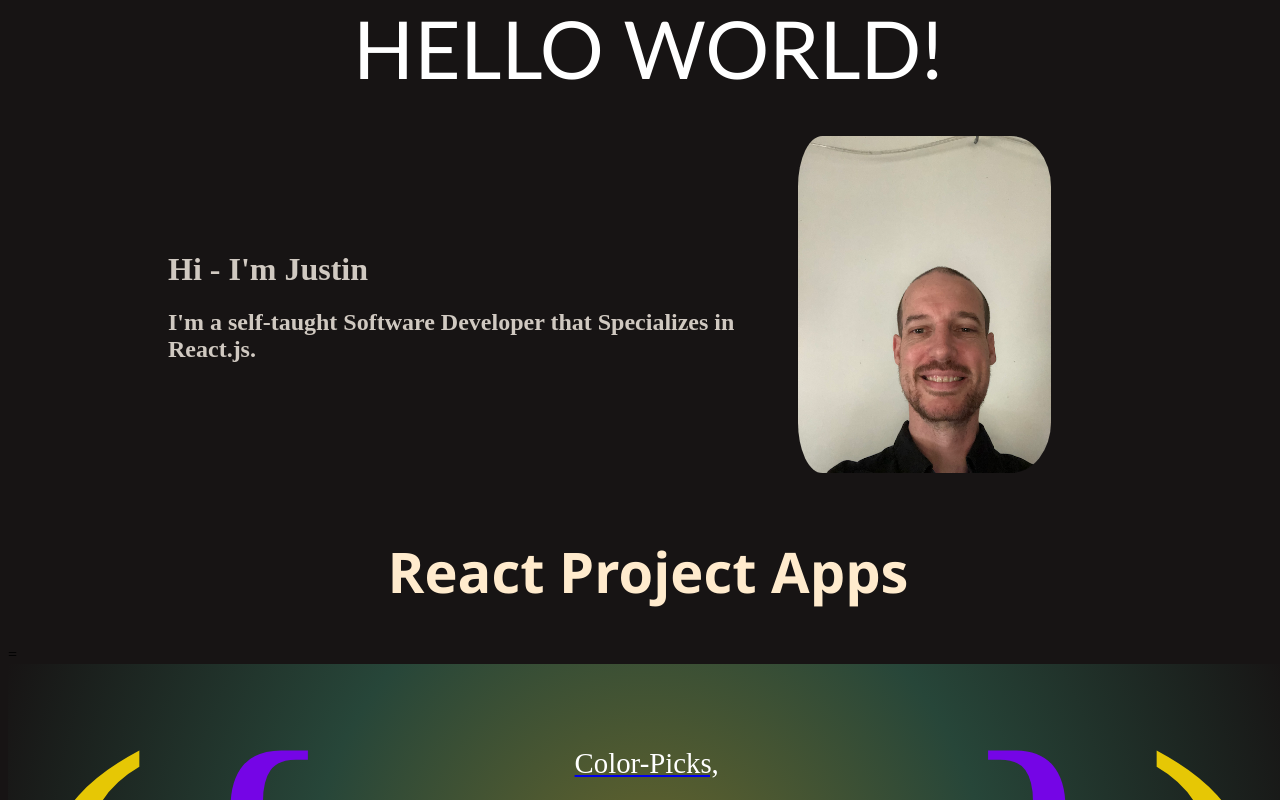
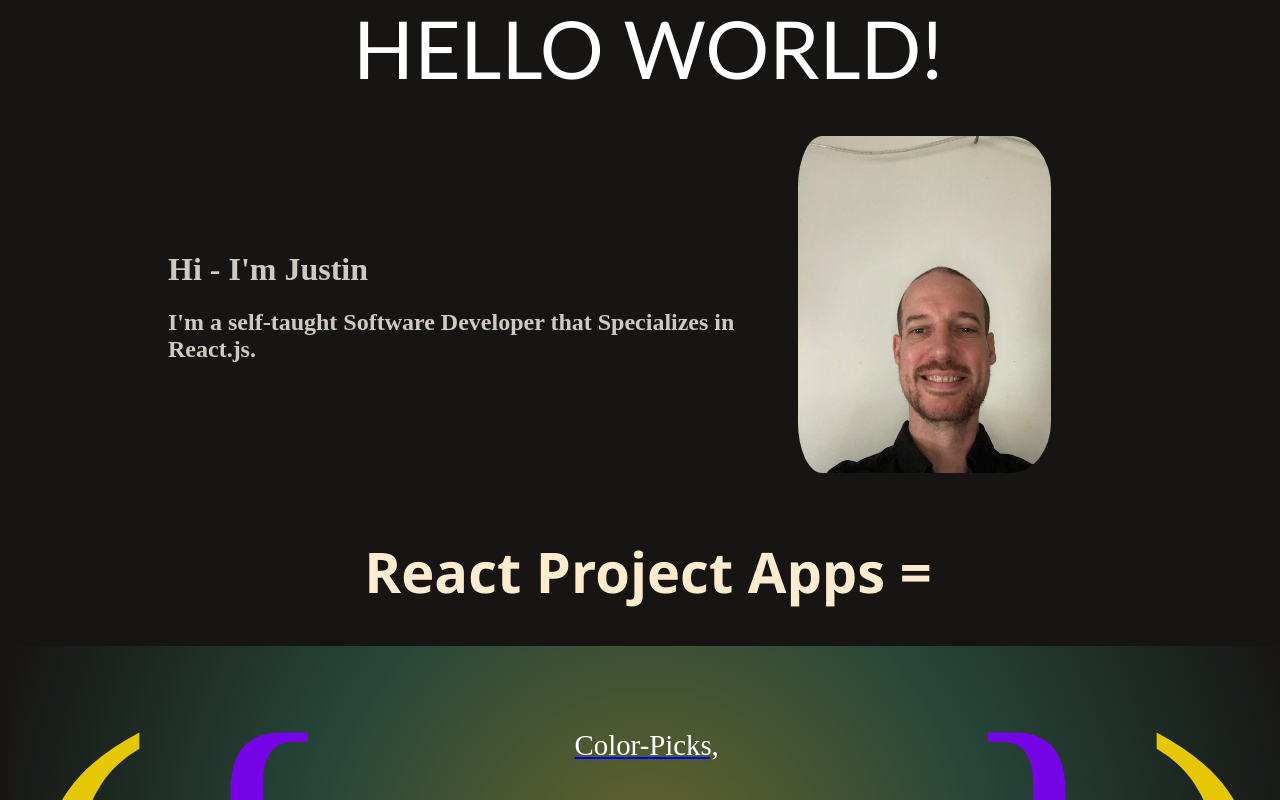
Before and after one commit to Aguadebebe/new-site, a React (Create React App) app: page / in a window 1280 px wide. Shown: the top 800 px of the page. Built offline with nearby package versions, Linux system fonts and the light colour scheme.

Commit message:
Equal displayed again

```diff
--- a/src/Components/Feature3/Equal.js
+++ /dev/null
@@ -1,8 +0,0 @@
-
-
-export const Equal = () => {
-    const equal = "=";
-    return (
-        <div>{equal}</div>
-    );
-}
--- a/src/Components/Feature3/ReactProjectTitle.css
+++ b/src/Components/Feature3/ReactProjectTitle.css
@@ -4,6 +4,7 @@
     display: flex;
     justify-content: center;
     align-items: center;
+    flex-direction: row;
     font-family:'Segoe UI', Tahoma, Geneva, Verdana, sans-serif;
     font-size: 3.5em;
     font-weight: bolder;
--- a/src/Components/Feature3/ReactProjectTitle.js
+++ b/src/Components/Feature3/ReactProjectTitle.js
@@ -1,11 +1,9 @@
 import "./ReactProjectTitle.css";
-import { Equal } from "Equal";
 const ReactProjectTitle = () => {
 
     return (
         <span>
-          <h1 className="react-project-title">React Project Apps</h1>
-          <Equal />
+          <h1 className="react-project-title">React Project Apps =</h1>
         </span>
     );
 }
```
